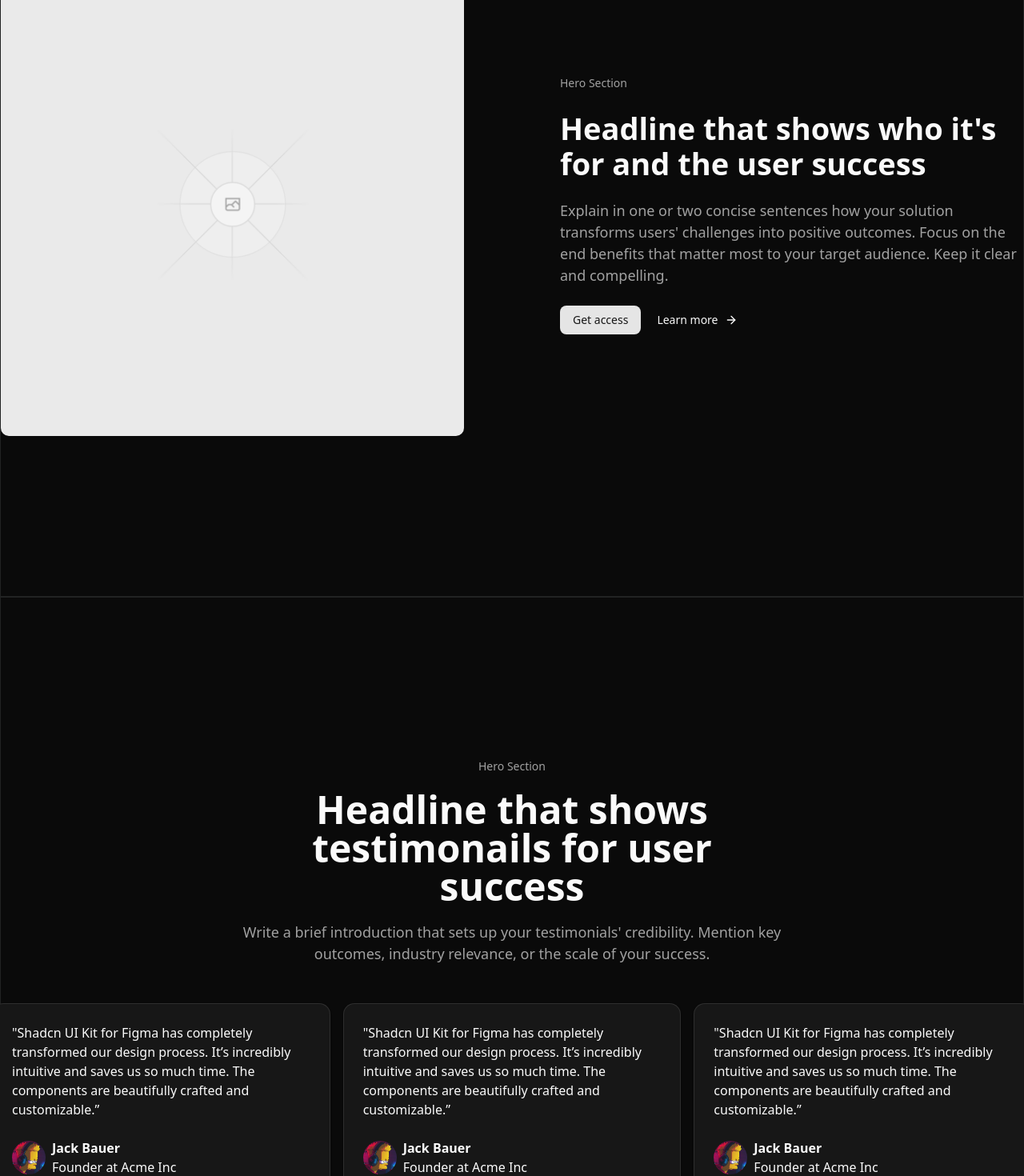
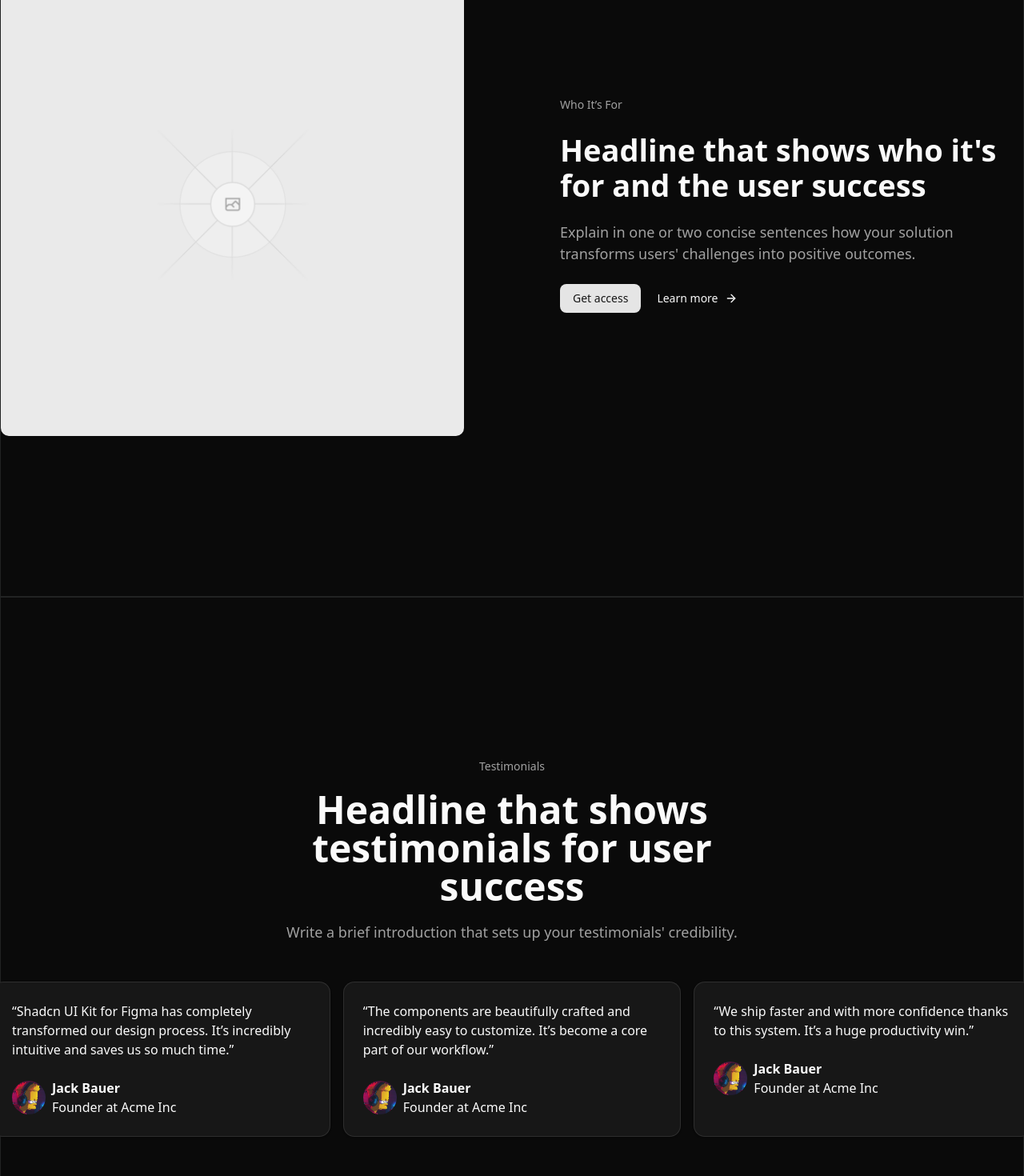
Before and after one commit to yeahitsmejayyy/skelly-site, a React (Vite) app: page / in a window 1280 px wide. Shown: the part 5860-7330 px from the top of the page at 80% size. Built offline with nearby package versions, Linux system fonts and the light colour scheme.

Commit message:
refactor(site): refactored who-its-for + social-proof

```diff
--- a/src/components/site/social-proof/social-proof-1.tsx
+++ b/src/components/site/social-proof/social-proof-1.tsx
@@ -1,51 +1,57 @@
-import { Card } from "@/components/ui/card";
+import type { SocialProofData } from "@/sections/types/social-proof"
+import { Card } from "@/components/ui/card"
 
-// props: WhoItsFor1Props
-export default function WhoItsFor1() {
+interface SocialProof1Props {
+    data: SocialProofData
+}
+
+export default function SocialProof1({ data }: SocialProof1Props) {
+    const { eyebrow, headline, description, testimonials } = data
+
     return (
         <div className="w-full border flex flex-col gap-y-12 items-center justify-center lg:py-50 py-30 lg:px-0 px-6">
             <div className="w-full lg:max-w-170 flex flex-col gap-y-5 text-center mx-auto">
-                <p className="text-muted-foreground lg:text-[14px]">Hero Section</p>
-                <h1 className="lg:text-5xl text-3xl font-bold">Headline that shows testimonails for user success</h1>
+                {eyebrow && (
+                    <p className="text-muted-foreground lg:text-[14px]">
+                        {eyebrow}
+                    </p>
+                )}
+
+                <h1 className="lg:text-5xl text-3xl font-bold">
+                    {headline}
+                </h1>
+
+                {description && (
                     <p className="text-muted-foreground lg:text-[18px]">
-                    Write a brief introduction that sets up your testimonials' credibility. Mention key outcomes, industry relevance, or the scale of your success.
+                        {description}
                     </p>
+                )}
             </div>
+
             <div className="lg:w-325 grid lg:grid-cols-3 grid-cols-1 gap-4">
-                <Card className="p-6">
-                    <p>"Shadcn UI Kit for Figma has completely transformed our design process. It’s incredibly intuitive and saves us so much time. The components are beautifully crafted and customizable.”</p>
+                {testimonials.map((t, idx) => (
+                    <Card key={idx} className="p-6 flex flex-col gap-y-6">
+                        <p>“{t.quote}”</p>
 
                         <div className="flex items-center gap-x-2">
-                        <img alt="Avatar Image" src={'/avatar.png'} className="w-[42px] h-[42px] rounded-full" />
+                            {t.author.avatar && (
+                                <img
+                                    src={t.author.avatar.src}
+                                    alt={t.author.avatar.alt ?? ""}
+                                    className="w-[42px] h-[42px] rounded-full"
+                                />
+                            )}
+
                             <div className="flex flex-col gap-y-0">
-                            <p className="font-bold">Jack Bauer</p>
-                            <p>Founder at Acme Inc</p>
+                                <p className="font-bold">{t.author.name}</p>
+                                {t.author.title && (
+                                    <p>{t.author.title}</p>
+                                )}
                             </div>
                         </div>
                     </Card>
-                <Card className="p-6">
-                    <p>"Shadcn UI Kit for Figma has completely transformed our design process. It’s incredibly intuitive and saves us so much time. The components are beautifully crafted and customizable.”</p>
-
-                    <div className="flex items-center gap-x-2">
-                        <img alt="Avatar Image" src={'/avatar.png'} className="w-[42px] h-[42px] rounded-full" />
-                        <div className="flex flex-col gap-y-0">
-                            <p className="font-bold">Jack Bauer</p>
-                            <p>Founder at Acme Inc</p>
+                ))}
             </div>
         </div>
-                </Card>
-                <Card className="p-6">
-                    <p>"Shadcn UI Kit for Figma has completely transformed our design process. It’s incredibly intuitive and saves us so much time. The components are beautifully crafted and customizable.”</p>
-
-                    <div className="flex items-center gap-x-2">
-                        <img alt="Avatar Image" src={'/avatar.png'} className="w-[42px] h-[42px] rounded-full" />
-                        <div className="flex flex-col gap-y-0">
-                            <p className="font-bold">Jack Bauer</p>
-                            <p>Founder at Acme Inc</p>
-                        </div>
-                    </div>
-                </Card>
-            </div>
-        </div>
-    );
+    )
 }
--- a/src/components/site/who-its-for/who-its-for-1.tsx
+++ b/src/components/site/who-its-for/who-its-for-1.tsx
@@ -1,31 +1,70 @@
-// interface WhoItsFor1Props {
-//   // define props here
-// }
+import type { WhoItsForData } from "@/sections/types/who-its-for"
+import { Button } from "@/components/ui/button"
+import { ArrowRight } from "lucide-react"
 
-import { Button } from "@/components/ui/button";
-import { ArrowRight } from "lucide-react";
+interface WhoItsFor1Props {
+    data: WhoItsForData
+}
 
-// props: WhoItsFor1Props
-export default function WhoItsFor1() {
+export default function WhoItsFor1({ data }: WhoItsFor1Props) {
+    const {
+        eyebrow,
+        headline,
+        description,
+        primaryCta,
+        secondaryCta,
+        image,
+    } = data
+
     return (
         <div className="w-full flex items-center justify-center border">
             <div className="grid lg:grid-cols-2 grid-cols-1 lg:gap-30 gap-y-[48px] w-325 lg:py-50 py-30 lg:px-0 px-6">
-                <div className="rounded-lg order-2">
-                    <img alt="Placeholder Image" src={'/square-placeholder.png'} className="rounded-lg" />
-                </div>
+                {image && (
+                    <div className="rounded-lg order-2">
+                        <img
+                            src={image.src}
+                            alt={image.alt ?? ""}
+                            className="rounded-lg"
+                        />
+                    </div>
+                )}
 
                 <div className="order-2 flex flex-col justify-center lg:gap-y-[24px] gap-y-[24px]">
-                    <p className="text-muted-foreground lg:text-[14px]">Hero Section</p>
-                    <h1 className="lg:text-[38px] text-[30px] font-bold lg:leading-11 leading-8">Headline that shows who it's for and the user success</h1>
-                    <p className="text-muted-foreground lg:text-[18px]">
-                        Explain in one or two concise sentences how your solution transforms users' challenges into positive outcomes. Focus on the end benefits that matter most to your target audience. Keep it clear and compelling.
-                    </p>
-                    <div className="flex items-center gap-x-2">
-                        <Button className="w-fit">Get access</Button>
-                        <Button variant={'ghost'} className="w-fit">Learn more <ArrowRight size={'20'} /></Button>
-                    </div>
+                    {eyebrow && (
+                        <p className="text-muted-foreground lg:text-[14px]">
+                            {eyebrow}
+                        </p>
+                    )}
+
+                    <h1 className="lg:text-[38px] text-[30px] font-bold lg:leading-11 leading-8">
+                        {headline}
+                    </h1>
+
+                    {description && (
+                        <p className="text-muted-foreground lg:text-[18px]">
+                            {description}
+                        </p>
+                    )}
+
+                    {(primaryCta || secondaryCta) && (
+                        <div className="flex items-center gap-x-2">
+                            {primaryCta && (
+                                <Button asChild>
+                                    <a href={primaryCta.href}>{primaryCta.label}</a>
+                                </Button>
+                            )}
+
+                            {secondaryCta && (
+                                <Button variant="ghost" asChild>
+                                    <a href={secondaryCta.href}>
+                                        {secondaryCta.label} <ArrowRight size={20} />
+                                    </a>
+                                </Button>
+                            )}
+                        </div>
+                    )}
                 </div>
             </div>
         </div>
-    );
+    )
 }
--- a/src/routes/home.tsx
+++ b/src/routes/home.tsx
@@ -5,8 +5,6 @@ import FAQ1 from "@/components/site/faq/faq-1"
 import Footer1 from "@/components/site/footer/footer-1"
 import LeadCapture1 from "@/components/site/lead-capture/lead-capture-1"
 import Pricing1 from "@/components/site/pricing/pricing-1"
-import SocialProof1 from "@/components/site/social-proof/social-proof-1"
-import WhoItsFor1 from "@/components/site/who-its-for/who-its-for-1"
 
 // interface HomeProps {
 //   // define props here
@@ -235,8 +233,78 @@ export default function Home() {
                 }}
             />
 
-            <WhoItsFor1 />
-            <SocialProof1 />
+            <Section
+                type="who-its-for"
+                variant="1"
+                data={{
+                    eyebrow: "Who It’s For",
+                    headline: "Headline that shows who it's for and the user success",
+                    description:
+                        "Explain in one or two concise sentences how your solution transforms users' challenges into positive outcomes.",
+                    primaryCta: {
+                        label: "Get access",
+                        href: "/signup",
+                    },
+                    secondaryCta: {
+                        label: "Learn more",
+                        href: "#features",
+                    },
+                    image: {
+                        src: "/square-placeholder.png",
+                        alt: "Target audience illustration",
+                    },
+                }}
+            />
+
+            <Section
+                type="social-proof"
+                variant="1"
+                data={{
+                    eyebrow: "Testimonials",
+                    headline: "Headline that shows testimonials for user success",
+                    description:
+                        "Write a brief introduction that sets up your testimonials' credibility.",
+                    testimonials: [
+                        {
+                            quote:
+                                "Shadcn UI Kit for Figma has completely transformed our design process. It’s incredibly intuitive and saves us so much time.",
+                            author: {
+                                name: "Jack Bauer",
+                                title: "Founder at Acme Inc",
+                                avatar: {
+                                    src: "/avatar.png",
+                                    alt: "Jack Bauer",
+                                },
+                            },
+                        },
+                        {
+                            quote:
+                                "The components are beautifully crafted and incredibly easy to customize. It’s become a core part of our workflow.",
+                            author: {
+                                name: "Jack Bauer",
+                                title: "Founder at Acme Inc",
+                                avatar: {
+                                    src: "/avatar.png",
+                                    alt: "Jack Bauer",
+                                },
+                            },
+                        },
+                        {
+                            quote:
+                                "We ship faster and with more confidence thanks to this system. It’s a huge productivity win.",
+                            author: {
+                                name: "Jack Bauer",
+                                title: "Founder at Acme Inc",
+                                avatar: {
+                                    src: "/avatar.png",
+                                    alt: "Jack Bauer",
+                                },
+                            },
+                        },
+                    ],
+                }}
+            />
+
             <Comparison1 />
             <Pricing1 />
             <FAQ1 />
--- /dev/null
+++ b/src/sections/types/social-proof.ts
@@ -0,0 +1,20 @@
+export interface Testimonial {
+    quote: string
+
+    author: {
+        name: string
+        title?: string
+        avatar?: {
+            src: string
+            alt?: string
+        }
+    }
+}
+
+export interface SocialProofData {
+    eyebrow?: string
+    headline: string
+    description?: string
+
+    testimonials: Testimonial[]
+}
--- /dev/null
+++ b/src/sections/types/who-its-for.ts
@@ -0,0 +1,20 @@
+export interface WhoItsForData {
+    eyebrow?: string
+    headline: string
+    description?: string
+
+    primaryCta?: {
+        label: string
+        href: string
+    }
+
+    secondaryCta?: {
+        label: string
+        href: string
+    }
+
+    image?: {
+        src: string
+        alt?: string
+    }
+}
```
Also changed, not shown: src/sections/registry.ts (+12 -0 lines). Lines whose indentation alone changed are shown as unchanged.
